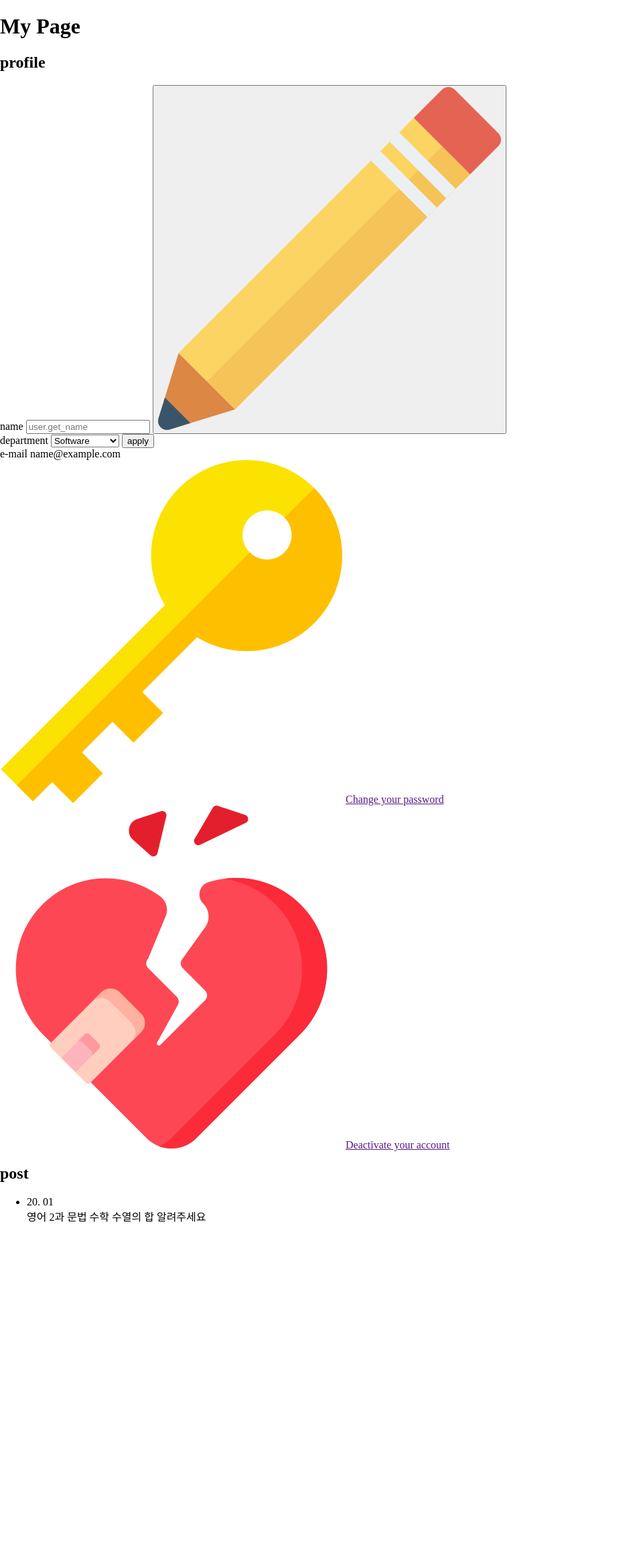
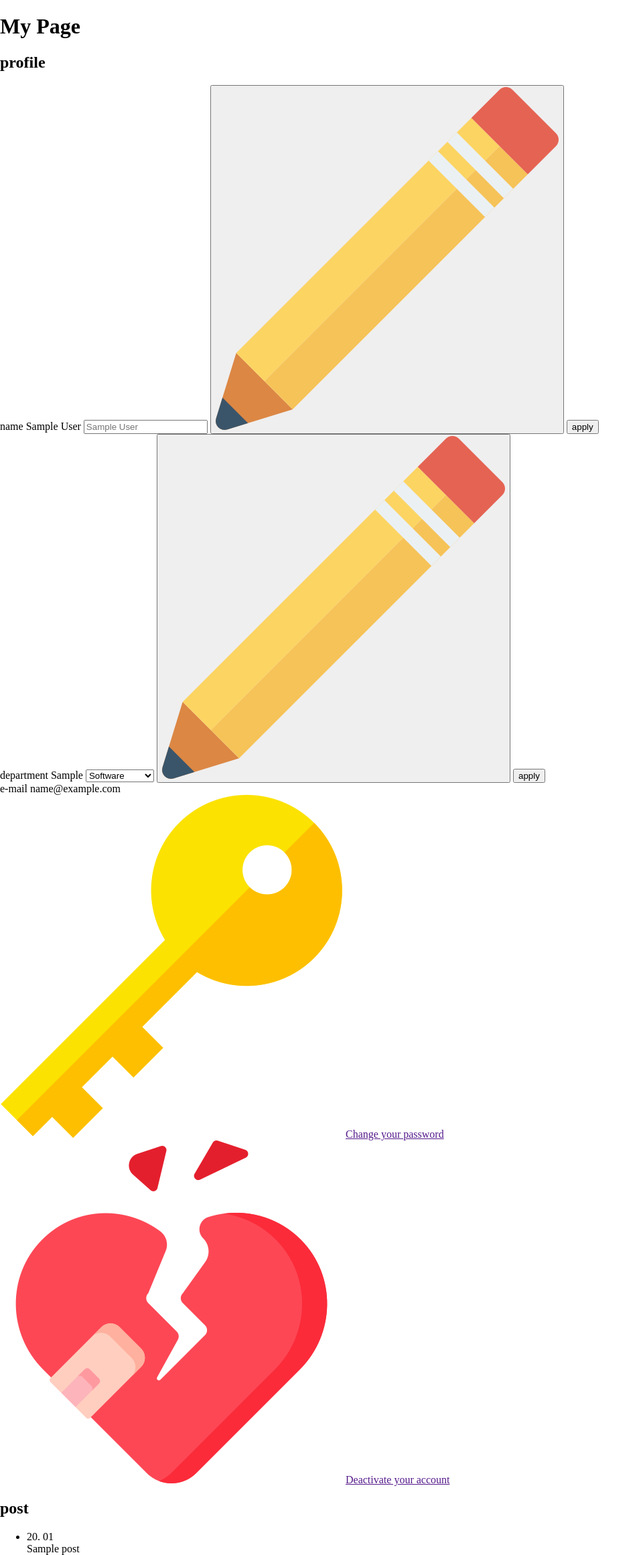
Before and after one commit to ohcmadah/info-overflow, a Django app: page /my_page/ in a window 1280 px wide. Shown: the part 160-2482 px from the top of the page at 67% size, without its empty margins (0-957 px from the left). Before the commit the page ends 1985 px from the top, so only its background shows below. Run offline with Django 3.2, Linux system fonts and the light colour scheme; a user stored in the database is signed in; tables that the repository leaves empty hold one stand-in row (values such as "Sample post"); parts of the project's set-up code (start-up, migrations or seed data) failed here and were passed over.

Commit message:
내가 쓴 글 반영

```diff
--- a/account/templates/account/my_page.html
+++ b/account/templates/account/my_page.html
@@ -15,19 +15,25 @@
                 {% csrf_token %}
                 <div class="profile-name">
                     <label for="id_name">name</label>
-                    <input type="text" id="id_name" name="name" value="{{ field.value|default_if_none:user.get_name }}" placeholder="user.get_name">
+                    <span>{{ user.get_name }}</span>
+                    <input type="text" id="id_name" name="name" value="{{ field.value|default_if_none:user.get_name }}" placeholder="{{ user.get_name }}">
                     <button class="btn-name-edit">
                         <img src="{% static 'account/img/pencil.png' %}" />
                     </button>
+                    <button type="submit" class="btn-apply">apply</button>
                 </div>
                 <div class="profile-department">
                     <label>department</label>
+                    <span>{{ user.get_user_department }}</span>
                     <select name="department">
                         <option value="Software">Software</option>
                         <option value="Web Solution">Web Solution</option>
                         <option value="Design">Design</option>
                     </select>
-                    <button class="btn-department-apply">apply</button>
+                    <button class="btn-department-edit">
+                        <img src="{% static 'account/img/pencil.png' %}" />
+                    </button>
+                    <button type="submit" class="btn-apply">apply</button>
                 </div>
             </form>
             <div class="profile-email">
@@ -49,13 +55,18 @@
     <div id="post">
         <h2>post</h2>
         <ul class="my-post-container">
-            <li>
-                <span class="post-date">20. 01</span>
-                <div class="post-title-list">
-                    <span class="post-title">영어 2과 문법</span>
-                    <span class="post-title">수학 수열의 합 알려주세요</span>
-                </div>
-            </li>
+            {% for post_list in posts.values %}
+                {% if post_list %}
+                <li>
+                    <span class="post-date">{{ post_list.0.published_date|date:"y. m" }}</span>
+                    <div class="post-title-list">
+                        {% for post in post_list %}
+                            <span class="post-title">{{ post.title }}</span>
+                        {% endfor %}
+                    </div>
+                </li>
+                {% endif %}
+            {% endfor %}
         </ul>
     </div>
 </div>
--- a/account/views.py
+++ b/account/views.py
@@ -5,6 +5,7 @@ from django.shortcuts import render, redirect
 from django.contrib import auth
 from django.urls import reverse_lazy
 
+from blog.models import Post
 from .forms import UserCreationForm, UserChangeForm
 from django.contrib.auth.forms import PasswordChangeForm
 from django.contrib import messages
@@ -95,6 +96,11 @@ def my_page(request):
             messages.info(request, 'Please correct the error below')
             return redirect('/my_page')
 
-    else:
-        form = UserChangeForm(instance=request.user)
-        return render(request, 'account/my_page.html', {'form': form})
+    filter_posts = list(Post.objects.filter(user=request.user))
+    posts = {}
+    for post in filter_posts:
+        date = str(post.published_date)[:7]
+        if date in posts:
+            posts[date] += [post]
+        posts[date] = [post]
+    return render(request, 'account/my_page.html', {'posts': posts})
```
Also changed, not shown: account/static/account/css/my_page.css (added).
